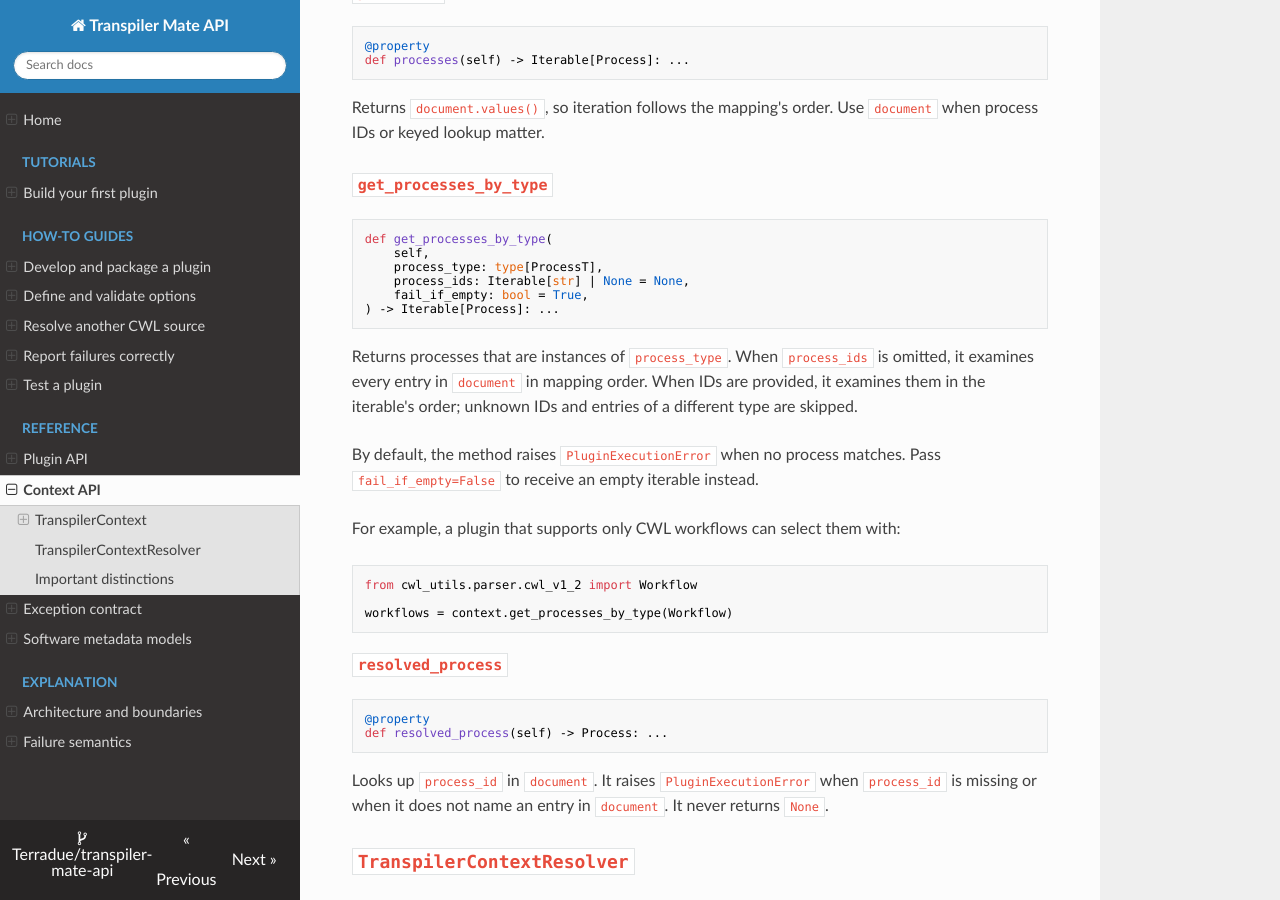
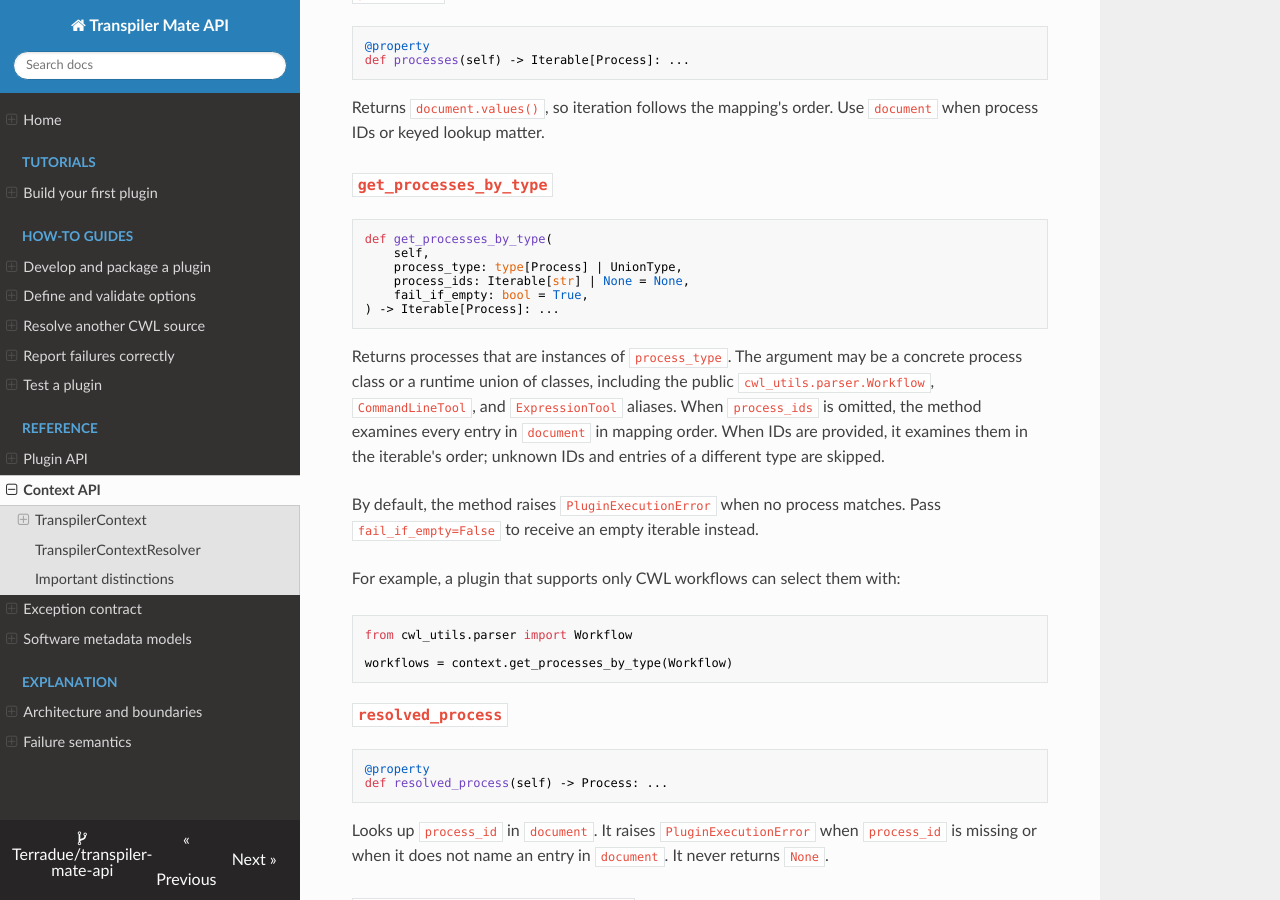
Before and after one commit to sim13pods/transpiler-mate-api, an MkDocs documentation site: the page built from docs/reference/context-api.md, in a window 1280 px wide and 900 px high, scrolled down 645 px. Built offline with MkDocs 1.6.1, drawn with Linux system fonts in a browser that asks for light colours; nearby versions of some CDN libraries; a script that is not in the unit is left out.

Commit message:
docs: union types documentation updates

````diff
--- a/docs/reference/context-api.md
+++ b/docs/reference/context-api.md
@@ -32,16 +32,18 @@ Returns `document.values()`, so iteration follows the mapping's order. Use
 ```python
 def get_processes_by_type(
     self,
-    process_type: type[ProcessT],
+    process_type: type[Process] | UnionType,
     process_ids: Iterable[str] | None = None,
     fail_if_empty: bool = True,
 ) -> Iterable[Process]: ...
 ```
 
-Returns processes that are instances of `process_type`. When `process_ids` is
-omitted, it examines every entry in `document` in mapping order. When IDs are
-provided, it examines them in the iterable's order; unknown IDs and entries of
-a different type are skipped.
+Returns processes that are instances of `process_type`. The argument may be a
+concrete process class or a runtime union of classes, including the public
+`cwl_utils.parser.Workflow`, `CommandLineTool`, and `ExpressionTool` aliases.
+When `process_ids` is omitted, the method examines every entry in `document` in
+mapping order. When IDs are provided, it examines them in the iterable's order;
+unknown IDs and entries of a different type are skipped.
 
 By default, the method raises `PluginExecutionError` when no process matches.
 Pass `fail_if_empty=False` to receive an empty iterable instead.
@@ -49,7 +51,7 @@ Pass `fail_if_empty=False` to receive an empty iterable instead.
 For example, a plugin that supports only CWL workflows can select them with:
 
 ```python
-from cwl_utils.parser.cwl_v1_2 import Workflow
+from cwl_utils.parser import Workflow
 
 workflows = context.get_processes_by_type(Workflow)
 ```
````
Also changed, not shown: docs/how-to/develop-a-plugin.md (+4 -2 lines).
